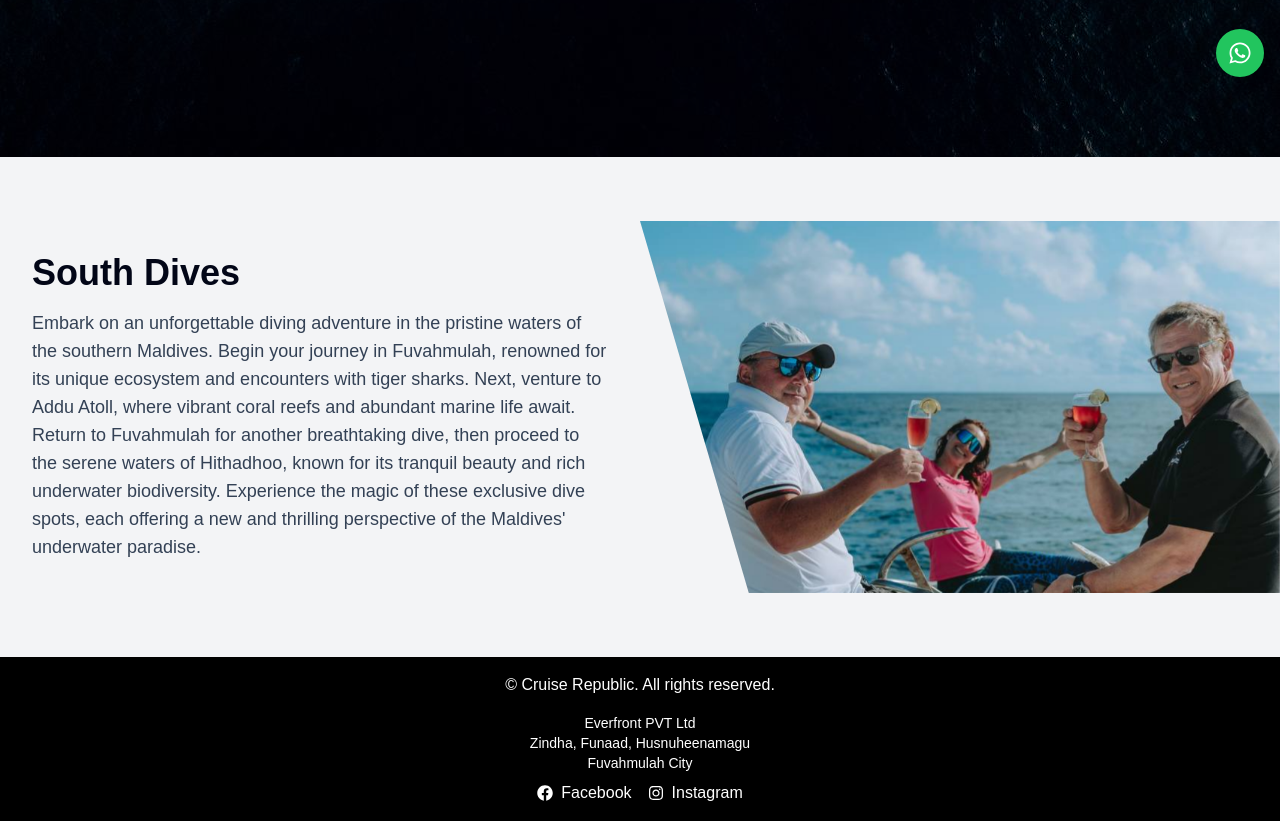
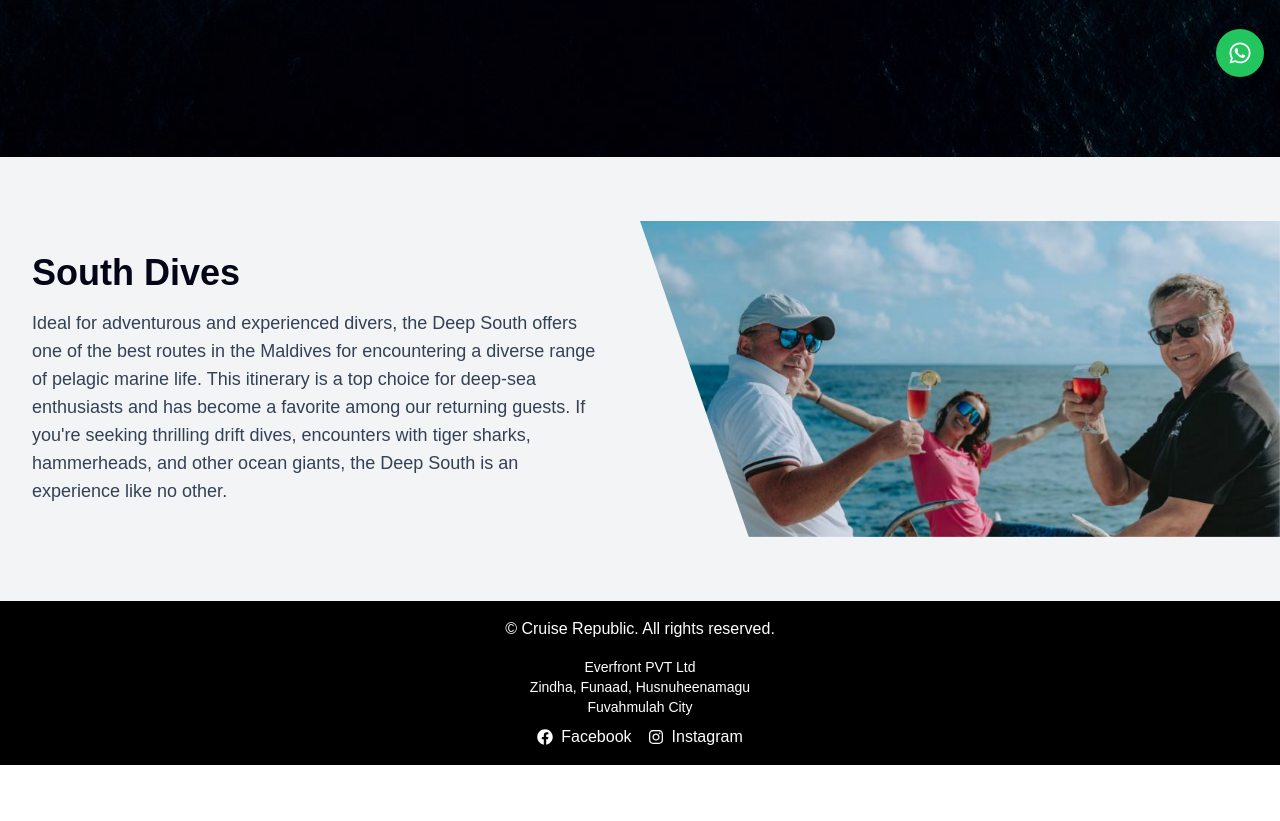
Before and after one commit to mouus/zaff-travel, a Next.js app: page / in a window 1280 px wide. Shown: the part 707-1528 px from the top of the page. After the commit the page ends 1472 px from the top, so only its background shows below. Built offline with nearby package versions, Linux system fonts and the light colour scheme.

Commit message:
dive point update

```diff
--- a/app/dive-itineraries/page.jsx
+++ b/app/dive-itineraries/page.jsx
@@ -134,10 +134,10 @@ function DiveItinerariesPage() {
                 className="w-full h-64 object-cover"
               />
               <div className="p-6">
-                <h3 className="text-2xl font-bold mb-2">Wreck Dive Expedition</h3>
+                <h3 className="text-2xl font-bold mb-2">Tiger Shark Expedition</h3>
                 <p className="text-gray-700 mb-4">
-                  Explore mysterious shipwrecks and uncover the secrets of the
-                  deep.
+                Immerse yourself in the thrilling world of tiger sharks—witness these majestic predators up close as
+                you explore their natural habitat and learn about their fascinating behavior.
                 </p>
                 <Link href={'/book'} className="bg-blue-800 text-white py-2 px-4 rounded hover:bg-blue-900 transition">
                   Learn More
@@ -162,6 +162,25 @@ function DiveItinerariesPage() {
                 </Link>
               </div>
             </div>
+            <div className="bg-white rounded-lg shadow-lg overflow-hidden">
+              <img
+                src="manta.jpg"
+                alt="Itinerary 3"
+                className="w-full h-64 object-cover"
+              />
+                 <div className="p-6">
+                <h3 className="text-2xl font-bold mb-2">Addu Manta Point</h3>
+                <p className="text-gray-700 mb-4">
+                 Embark on a deep-sea adventure and encounter graceful
+                 manta rays in their natural habitat.
+                </p>
+                <Link href={'/book'} className="bg-blue-800 text-white py-2 px-4 rounded hover:bg-blue-900 transition">
+                  Learn More
+                </Link>
+              </div>
+            </div>
+
+
             {/* Itinerary Card 4 */}
             <div className="bg-white rounded-lg shadow-lg overflow-hidden">
               <img
--- a/app/page.jsx
+++ b/app/page.jsx
@@ -176,14 +176,14 @@ export default function Home() {
                   South Dives
                 </h2>
                 <p className="text-base sm:text-lg leading-relaxed text-slate-700">
-                  Embark on an unforgettable diving adventure in the pristine waters of
-                  the southern Maldives. Begin your journey in Fuvahmulah, renowned for its
-                  unique ecosystem and encounters with tiger sharks. Next, venture to Addu
-                  Atoll, where vibrant coral reefs and abundant marine life await. Return to
-                  Fuvahmulah for another breathtaking dive, then proceed to the serene waters
-                  of Hithadhoo, known for its tranquil beauty and rich underwater biodiversity.
-                  Experience the magic of these exclusive dive spots, each offering a new and
-                  thrilling perspective of the Maldives' underwater paradise.
+
+                Ideal for adventurous and experienced divers, the Deep South offers one
+                of the best routes in the Maldives for encountering a diverse range of
+                pelagic marine life. This itinerary is a top choice for deep-sea enthusiasts
+                and has become a favorite among our returning guests. If you&apos;re seeking
+                thrilling drift dives, encounters with tiger sharks, hammerheads, and other
+                ocean giants, the Deep South is an experience like no other.
+
                 </p>
               </div>
             </div>
```
Also changed, not shown: public/manta.jpg (added).
